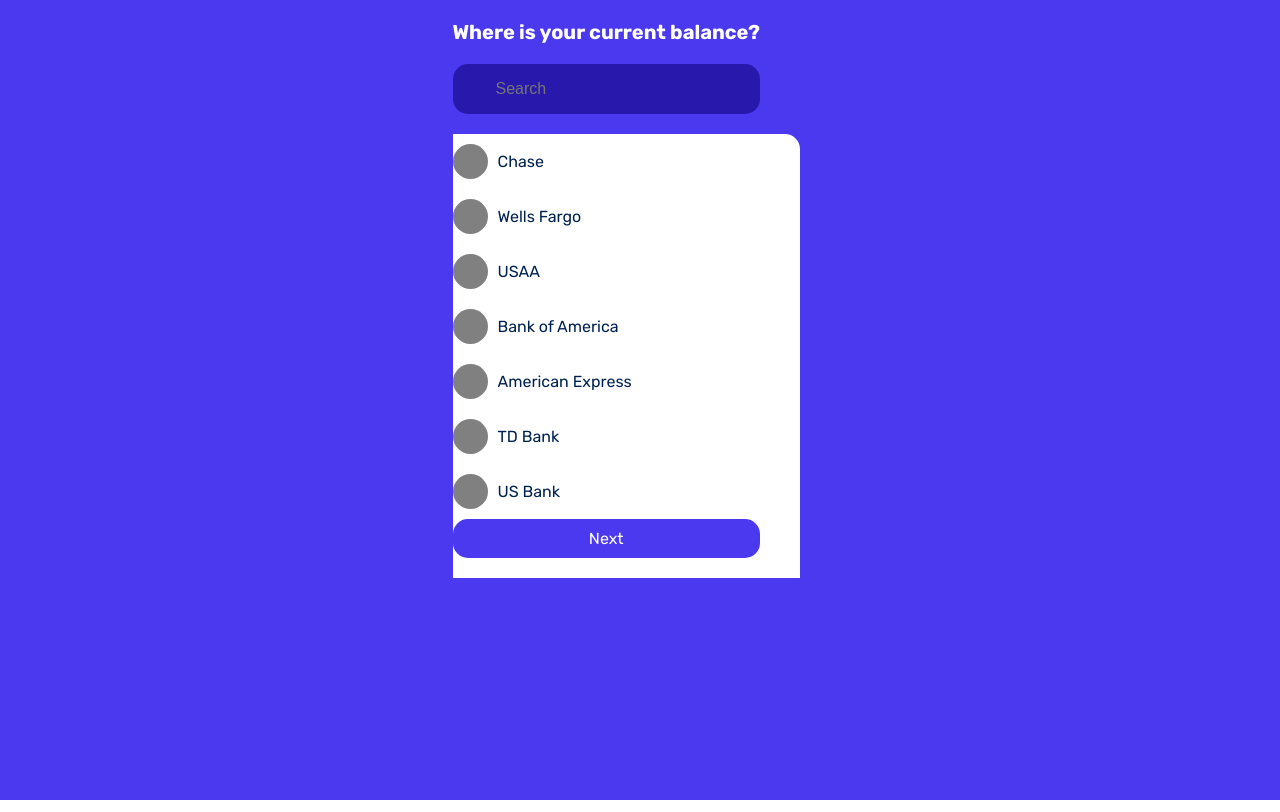
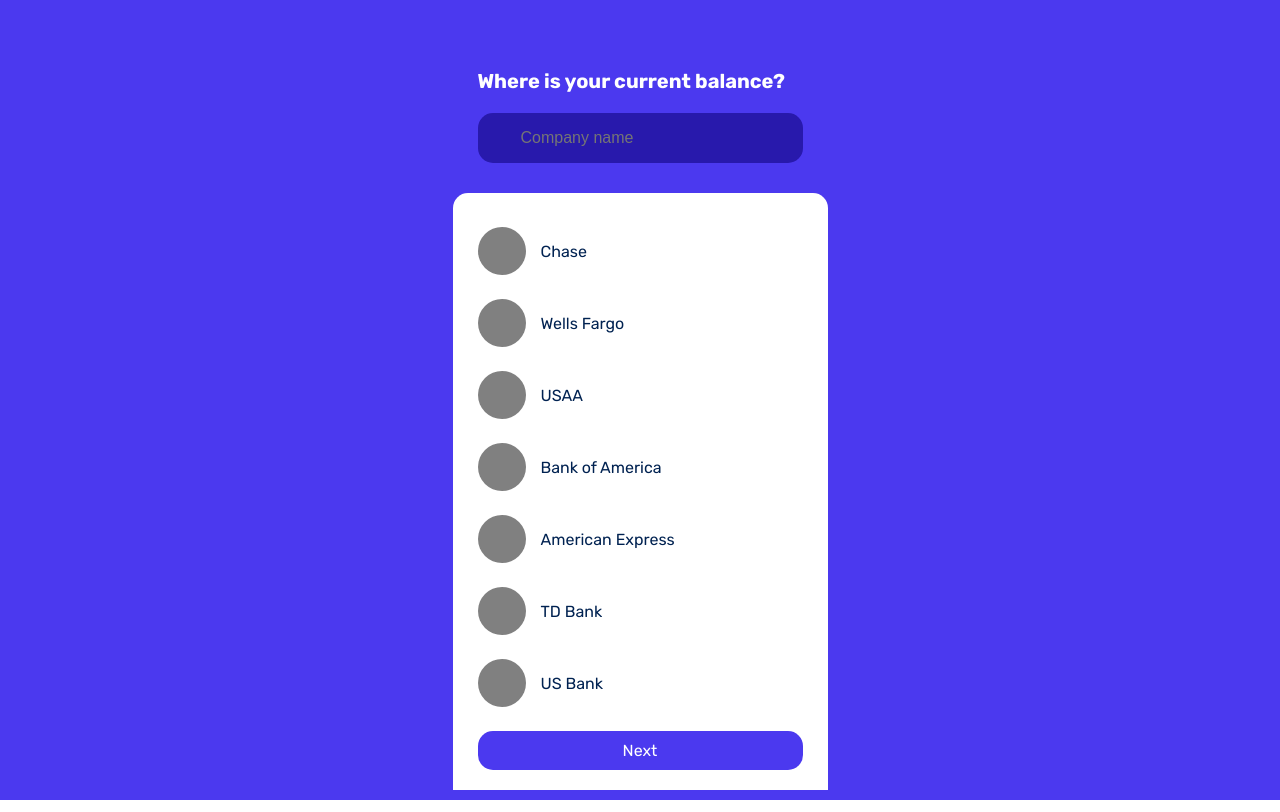
Before and after one commit to adamtew/react-project, a React (Create React App) app: page /institution-search in a window 1280 px wide. Built offline with nearby package versions, Linux system fonts and the light colour scheme.

Commit message:
Added some styling

```diff
--- a/package.json
+++ b/package.json
@@ -3,6 +3,7 @@
   "version": "0.1.0",
   "private": true,
   "dependencies": {
+    "gh-pages": "^2.1.1",
     "react": "^16.9.0",
     "react-dom": "^16.9.0",
     "react-router-dom": "^5.0.1",
--- a/src/App.js
+++ b/src/App.js
@@ -20,7 +20,7 @@
           <SwitchTransition mode="in-out">
             <CSSTransition
               key={location.key}
-              timeout={200}
+              // timeout={200}
               classNames="fade"
             >
               <Switch location={location}>
--- a/src/screens/InstitutionSearch/index.js
+++ b/src/screens/InstitutionSearch/index.js
@@ -1,13 +1,14 @@
 import React from 'react'
 import {
-  Page,
+  Screen,
   Header,
   SearchBox,
   List,
   ListItem,
   Tray,
   ListItemIcon,
-  ListItemContent
+  ListItemContent,
+  ScreenTop
 } from './styles';
 
 import { Button } from '../../components';
@@ -32,12 +33,13 @@
   </ListItem>
 )
 
-export const InstitutionSearch = () => <Page>
-  <Header>
-    Where is your current balance?
-  </Header>
-
-    <SearchBox placeholder="Search" />
+export const InstitutionSearch = () => <Screen>
+  <ScreenTop>
+    <Header>
+      Where is your current balance?
+    </Header>
+    <SearchBox placeholder="Company name" />
+  </ScreenTop>
 
   <Tray>
 
@@ -50,4 +52,4 @@
       </Button>
 
   </Tray>
-</Page>
+</Screen>
--- a/src/screens/InstitutionSearch/styles.js
+++ b/src/screens/InstitutionSearch/styles.js
@@ -1,12 +1,16 @@
 import styled from 'styled-components'
 import { THEME } from '../../lib/theme'
 
-export const Page = styled.div`
+export const Screen = styled.div`
   background-color: ${THEME.PRIMARY_1};
-  position: absolute;
+`
+
+export const ScreenTop = styled.div`
+  padding: 0 25px;
 `
 
 export const Header = styled.h3`
+  margin: 69px 0 20px 0;
   color: ${THEME.SECONDARY};
 	font-size: 20px;
 	font-weight: bold;
@@ -15,16 +19,14 @@
 
 export const SearchBox = styled.input`
   width: calc(100% - 43px);
-  margin: 0 0 20px 0;
+  margin: 0 0 30px 0;
   height: 20px;
   padding: 15px 0 15px 43px;
   background-color: #2819AC;
   border-radius: 15px;
   border: none;
 
-  // opacity: 0.5;
   color: rgba(255, 255, 255, 0.5);
-  // color: #FFFFFF;
 	font-size: 16px;
 	line-height: 19px;
 
@@ -37,12 +39,12 @@
   display: flex;
   flex-direction: column;
   background: white;
-  margin: 0 -40px;
-  padding: 0 40px 20px 40px;
+  padding: 22px 25px 20px 25px;
   border-radius: 15px 15px 0 0;
 `
 
 export const List = styled.div`
+  margin: 0 0 12px 0;
   display: flex;
   flex-direction: column;
 `
@@ -50,16 +52,16 @@
 export const ListItem = styled.div`
   display: flex;
   flex-direction: row;
-  padding: 10px 0;
+  padding: 12px 0;
   list-style: none;
 `
 
 export const ListItemIcon = styled.div`
-  width: 35px;
-  height: 35px;
+  width: 48px;
+  height: 48px;
   border-radius: 50%;
   background: ${THEME.PLACEHOLDER};
-  margin: 0 10px 0 0;
+  margin: 0 15px 0 0;
 
 `
 
```
